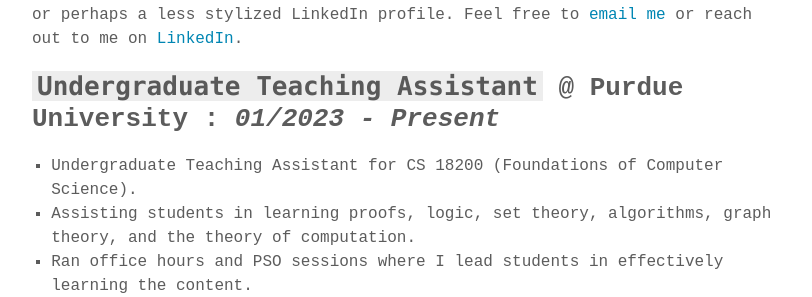
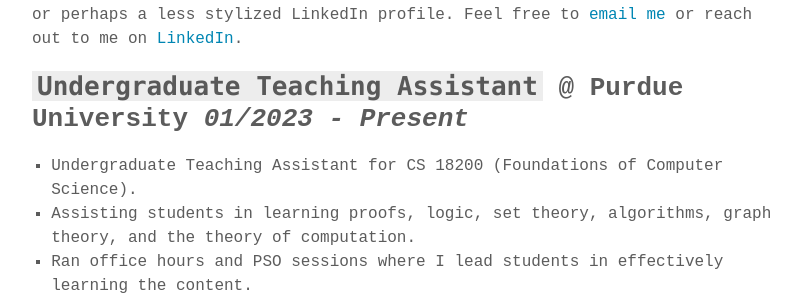
Before and after one commit to bunceandbean/bunceandbean.github.io, a Jekyll site: the page built from docs/about.md, in a window 1280 px wide. Shown: the part 242-539 px from the top of the page, without its empty margins (232-1044 px from the left). Built offline with Jekyll 4.4.1, drawn with Linux system fonts in a browser that asks for light colours; some web fonts are replaced.

Commit message:
Colon.. why?

```diff
--- a/docs/about.md
+++ b/docs/about.md
@@ -6,7 +6,7 @@
 
 Hi! I'm Ben Lilley, an undergraduate mathematics and computer science student at Purdue University. My about section is mostly just a more stylized resume, or perhaps a less stylized LinkedIn profile. Feel free to [email me](mailto:benlilleydev@gmail.com) or reach out to me on [LinkedIn](https://www.linkedin.com/in/ben-lilley-).
 
-## `Undergraduate Teaching Assistant` @ Purdue University : _01/2023 - Present_
+## `Undergraduate Teaching Assistant` @ Purdue University _01/2023 - Present_
 
 * Undergraduate Teaching Assistant for CS 18200 (Foundations of Computer Science).
 * Assisting students in learning proofs, logic, set theory, algorithms, graph theory, and the theory of computation.
```
